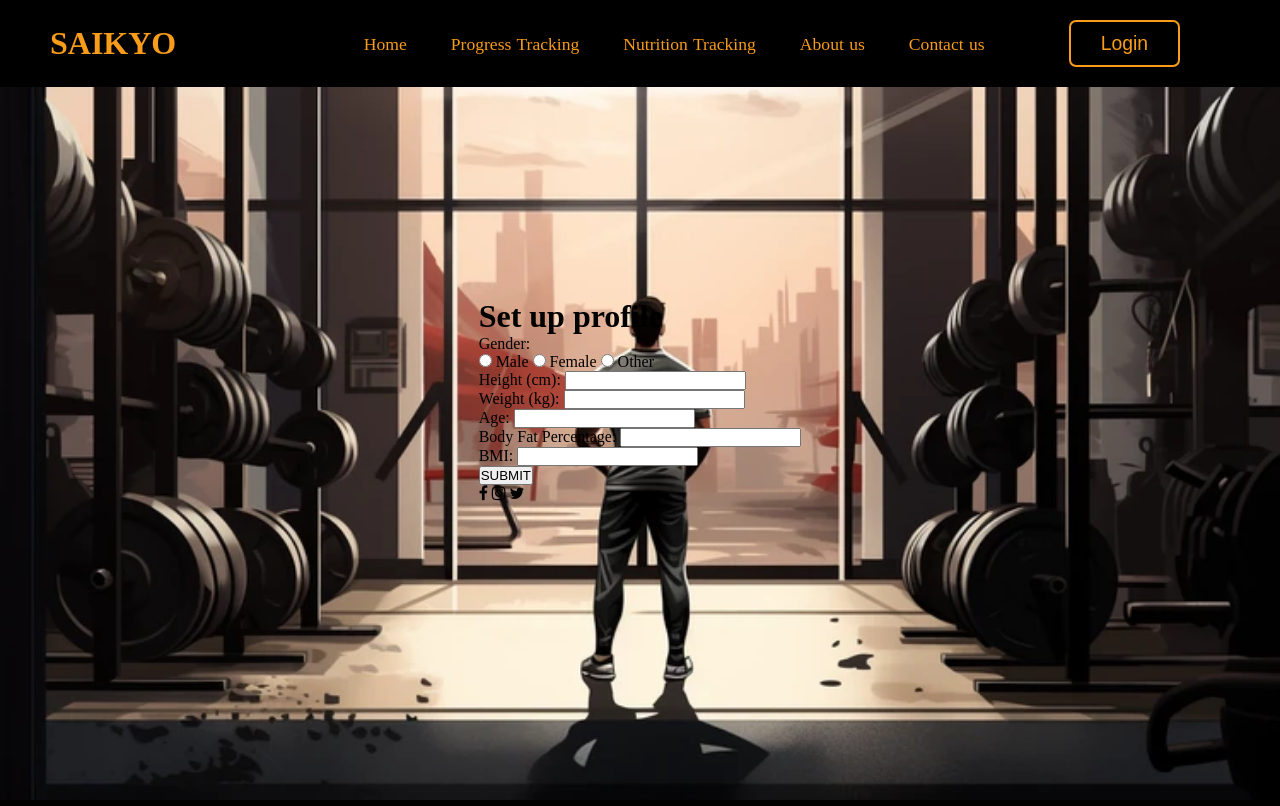
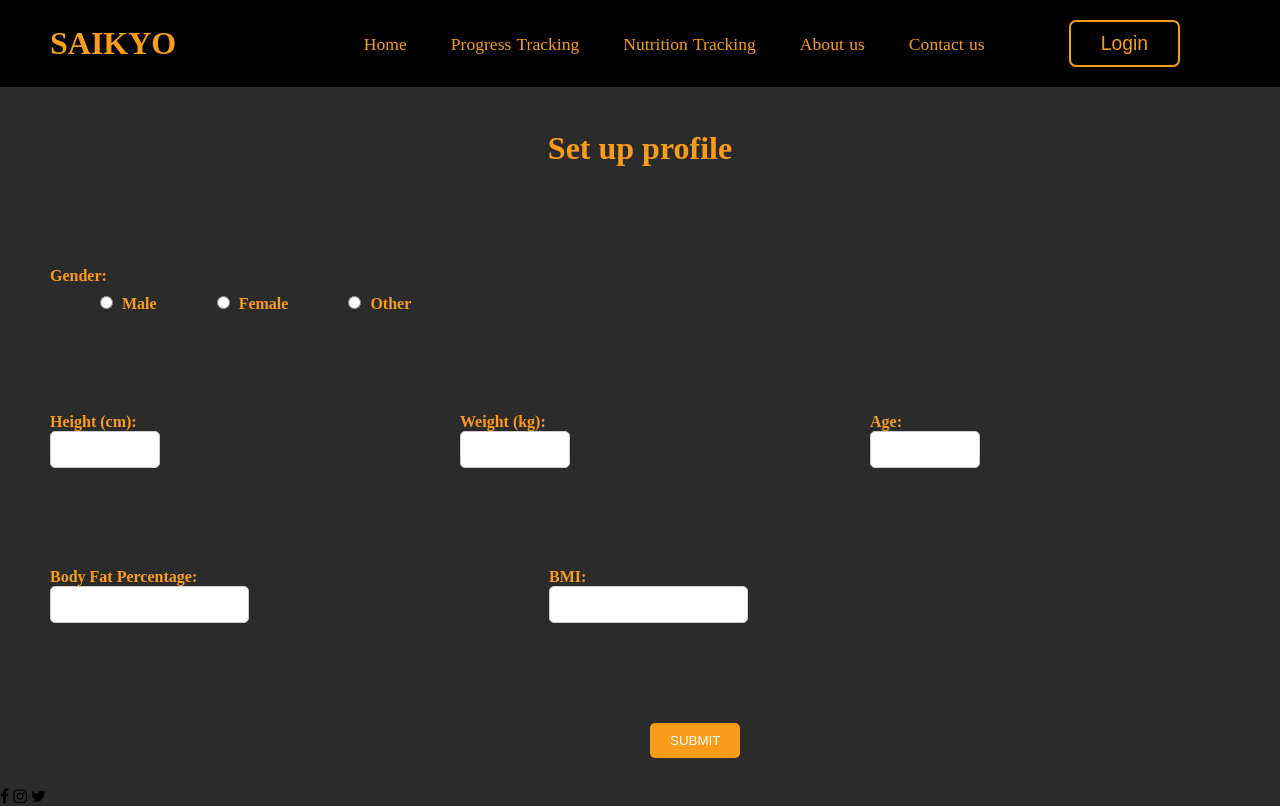
Before and after one commit to Sri01729/DGL_123_Project, a PHP site: page /profile.html in a window 1280 px wide. Run offline with PHP 8.4, Linux system fonts and the light colour scheme.

Commit message:
Add css for profile page

```diff
--- a/style.css
+++ b/style.css
@@ -196,3 +196,92 @@ a {
 .register:hover a {
   text-decoration: underline;
 }
+/* Styles for the "profile" sections */
+.profile,
+.progress {
+  background-color: #2c2b2b;
+  color: #f99c1a;
+}
+
+/* Styling for a container element */
+.container {
+  display: flex;
+  flex-direction: row;
+  margin-left: 50px;
+}
+
+/* Styling for headings in the "profile" section */
+.profile h1 {
+  text-align: center;
+  margin-top: 130px;
+}
+
+/* Styling for forms in the "progress" section */
+form {
+  margin-top: 100px;
+}
+
+/* Styling for form groups */
+.form-group {
+  margin-bottom: 100px;
+  margin-right: 300px;
+}
+
+/* Styling for labels in forms */
+label {
+  display: block;
+  font-weight: bold;
+}
+
+/* Styling for text and number input fields in forms */
+input[type="text"],
+input[type="number"] {
+  width: 100%;
+  padding: 10px;
+  border: 1px solid #ccc;
+  border-radius: 5px;
+}
+
+/* Styling for radio input labels */
+.radio-label {
+  font-weight: 900;
+  margin-left: 50px;
+  margin-bottom: 10px;
+}
+
+/* Styling for radio input groups */
+.radio-group {
+  display: flex;
+  align-items: center;
+  margin-bottom: 10px;
+  margin-left: 50px;
+}
+
+/* Styling for radio input labels */
+.radio-group label {
+  margin-right: 10px;
+}
+
+/* Styling for radio input fields */
+input[type="radio"] {
+  margin-right: 5px;
+  margin-left: 50px;
+}
+
+/* Styling for the submit button in forms */
+.submit-button {
+  background-color: #f99c1a;
+  color: #fff;
+  padding: 10px 20px;
+  border: none;
+  border-radius: 5px;
+  cursor: pointer;
+  margin-left: 650px;
+  margin-bottom: 30px;
+}
+
+/* Hover effect for the submit button */
+.submit-button:hover {
+  background-color: black;
+  color: #f99c1a;
+}
```
